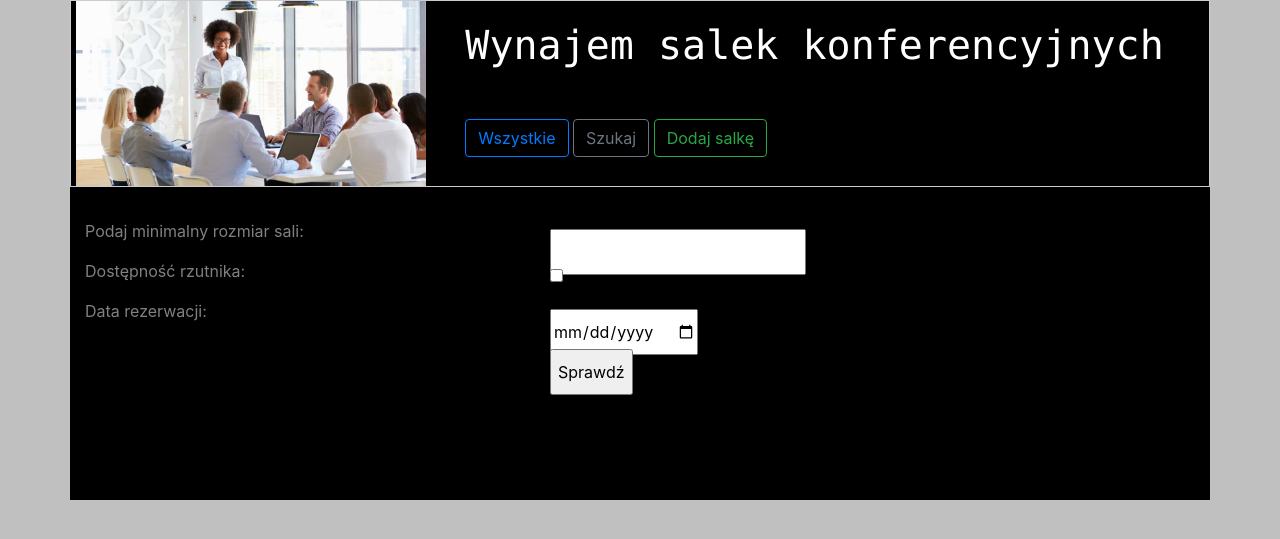
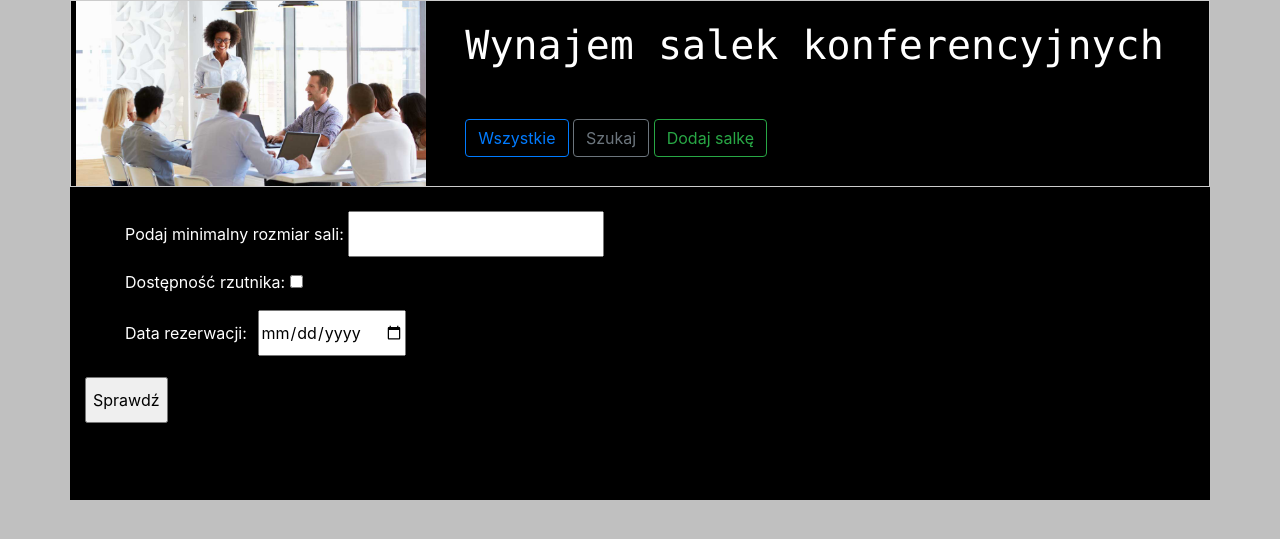
Before and after one commit to Murtrag/warsztaty4, a Django app: template page/templates/search_room.html in a window 1280 px wide. Shown: the top 539 px of the page. Run offline with Django 3.2, Linux system fonts and the light colour scheme; the template is opened without the code that fills it, so the values that code supplies are empty; some libraries are stand-ins or nearby versions.

Commit message:
moved css from template to style file, Fixed ugly field position closes #5, created auto adjusting page height

```diff
--- a/page/static/css/main.css
+++ b/page/static/css/main.css
@@ -1,9 +1,42 @@
 body {
-    background-color: silver;
+	background-color: silver;
+	color: white;
 }
+.container:not(.footer){
+	background-color: black;
+	min-height: 500px;
+	overflow: hidden;
+}
+img{
+	display: block;
+	float: left;
+	margin-left: -10px;
+}
+.header h1{
+	margin-bottom: 50px;
+	margin-top: 20px;
+	color: white;
+	font-family: "Lucida Console";
+
+}
+.header{
+	border: 1px solid #ccc !important;
+}
+form{
+	line-height: 40px;
+	margin-bottom: 5vh;
+}
+.footer{
+	text-align: center;
+	background-color: #141414;
+}
+
 .container{
-    backgroud-color: black;
+	backgroud-color: black;
 }
 .list_terms, .list_form{
 	list-style-type: none;
 }
+label{
+	min-width: 10vw;
+}
--- a/page/templates/search_room.html
+++ b/page/templates/search_room.html
@@ -4,21 +4,22 @@
 {% block title %}formularz{% endblock %}
 {% block content %}
 <form action="/search" method="GET">
-Podaj minimalny rozmiar sali:
-    <label>
-        <input type="number" name="least_capacity">
-    </label><br>
-Dostępność rzutnika:
-<label>
-    <input type="checkbox" name="projector" value="check">
-</label><br>
-Data rezerwacji:
-<label>
-    <input type="date" name="date">
-</label><br>
-<label>
-    <input type="submit" value="Sprawdź">
-</label>
+	<ul class="list_form">
+		<li>
+			<label for="number">Podaj minimalny rozmiar sali:</label>
+			<input type="number" name="least_capacity">
+		</li>
+		<li>
+			<label for="projector">Dostępność rzutnika:</label>
+			<input id="projector" type="checkbox" name="projector" value="check">
+		</li>
+		<li>
+			<label for="date">Data rezerwacji:</label>
+			<input id="date" type="date" name="date">
+		</li>
+	</ul>
+	<input type="submit" value="Sprawdź">
+
 
 </form>
 {% endblock %}
--- a/page/templates/template.html
+++ b/page/templates/template.html
@@ -10,44 +10,6 @@
 
 </head>
 <body>
-<style>
-    .container:not(.footer){
-        background-color: black;
-        min-height: 500px;
-    }
-    img{
-        display: block;
-        float: left;
-        margin-left: -10px;
-    }
-    .header h1{
-        margin-bottom: 50px;
-        margin-top: 20px;
-        color: white;
-        font-family: "Lucida Console";
-
-    }
-    .header{
-        border: 1px solid #ccc !important;
-    }
-    input, select {
-        position: absolute;
-        left: 450px;
-        margin-left: 100px;
-    }
-    form{
-        line-height: 40px;
-    }
-    .footer{
-        text-align: center;
-        background-color: #141414;
-    }
-
-    body{
-        color: gray;
-    }
-
-</style>
 <div class="container">
 
     <div class="row header">
```
